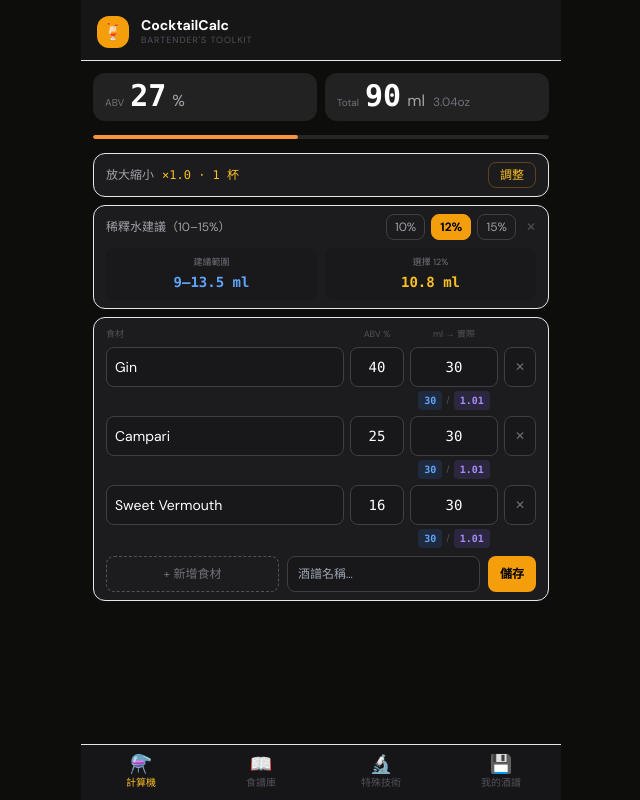
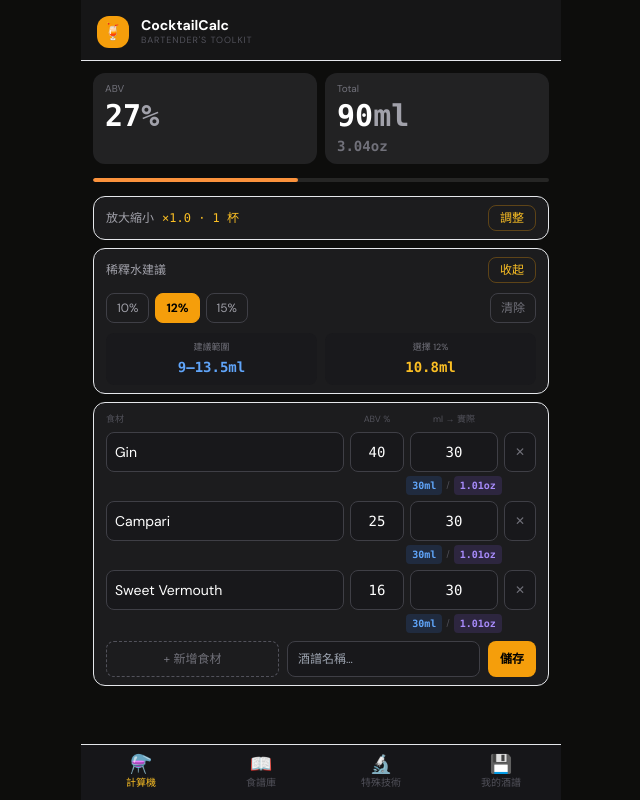
Before and after one commit to Zulfiqar-Studio/cocktail-calc, a React (Vite) app: page / in a window 1280 px wide. Both pictures are taken after a click on the button "計算". Shown: the whole page, without its empty margins (319-959 px from the left). Built offline with nearby package versions, Linux system fonts and the light colour scheme; a web font is replaced by a local one.

Commit message:
Refactor water percentage and display logic

```diff
--- a/App.jsx
+++ b/App.jsx
@@ -236,7 +236,8 @@ function TabCalc({ loadFn }) {
   const [mlTarget,   setMlTarget]   = useState("");
   const [saveName,   setSaveName]   = useState("");
   const [editingId,  setEditingId]  = useState(null);
-  const [waterPct,   setWaterPct]   = useState(null);  // null = collapsed
+  const [waterPct,   setWaterPct]   = useState(null);  // null = not calculated
+  const [waterOpen,  setWaterOpen]  = useState(false); // show detail panel
   const [scaleOpen,  setScaleOpen]  = useState(false); // collapsed by default
 
   // Persist scale mode
@@ -252,6 +253,7 @@ function TabCalc({ loadFn }) {
       setSaveName("");
       setEditingId(null);
       setWaterPct(null);
+      setWaterOpen(false);
       setScaleOpen(false);
     };
   });
@@ -297,16 +299,14 @@ function TabCalc({ loadFn }) {
 
       {/* ── Metrics row (compact, pure display) ── */}
       <div className="flex gap-2">
-        <div className="flex-1 bg-zinc-800/80 rounded-xl px-3 py-2 flex items-baseline gap-1.5">
-          <span className="text-[10px] text-zinc-500">ABV</span>
-          <span className="text-3xl font-bold text-white font-mono leading-none">{abv}</span>
-          <span className="text-base text-zinc-400">%</span>
+        <div className="flex-1 bg-zinc-800/80 rounded-xl px-3 py-2">
+          <div className="text-[10px] text-zinc-500 mb-0.5">ABV</div>
+          <div className="text-3xl font-bold text-white font-mono leading-none">{abv}<span className="text-3xl font-bold text-zinc-400">%</span></div>
         </div>
-        <div className="flex-1 bg-zinc-800/80 rounded-xl px-3 py-2 flex items-baseline gap-1.5">
-          <span className="text-[10px] text-zinc-500">Total</span>
-          <span className="text-3xl font-bold text-white font-mono leading-none">{total}</span>
-          <span className="text-base text-zinc-400">ml</span>
-          <span className="text-xs text-zinc-500 ml-0.5">{mlToOz(total)}oz</span>
+        <div className="flex-1 bg-zinc-800/80 rounded-xl px-3 py-2">
+          <div className="text-[10px] text-zinc-500 mb-0.5">Total</div>
+          <div className="text-3xl font-bold text-white font-mono leading-none">{total}<span className="text-3xl font-bold text-zinc-400">ml</span></div>
+          <div className="text-sm font-bold text-zinc-500 font-mono mt-0.5">{mlToOz(total)}<span className="text-sm font-bold text-zinc-500">oz</span></div>
         </div>
       </div>
       <ABVBar abv={abv} />
@@ -380,33 +380,52 @@ function TabCalc({ loadFn }) {
       {/* ── Water suggestion ── */}
       <div className="bg-zinc-800/60 border border-white/8 rounded-xl px-3 py-2">
         <div className="flex items-center justify-between">
-          <span className="text-xs text-zinc-400">稀釋水建議（10–15%）</span>
+          <div className="flex items-center gap-2">
+            <span className="text-xs text-zinc-400">稀釋水建議</span>
+            {/* Summary when calculated but collapsed */}
+            {waterPct !== null && !waterOpen && (
+              <span className="text-xs font-mono text-amber-400">
+                {waterPct}%  ·  {waterSuggestion.chosen}ml
+              </span>
+            )}
+          </div>
           {waterPct === null ? (
-            <button onClick={() => setWaterPct(12)}
-              className="text-xs text-amber-400 border border-amber-500/30 px-2.5 py-1 rounded-lg active:bg-amber-500/10">
+            <button onClick={() => { setWaterPct(12); setWaterOpen(true); }}
+              className="text-xs text-amber-400 border border-amber-500/30 px-2.5 py-1 rounded-lg active:bg-amber-500/10 min-w-[48px] text-center">
               計算
             </button>
           ) : (
-            <div className="flex items-center gap-1.5">
+            <button onClick={() => setWaterOpen(o => !o)}
+              className="text-xs text-amber-400 border border-amber-500/30 px-2.5 py-1 rounded-lg active:bg-amber-500/10 min-w-[48px] text-center">
+              {waterOpen ? "收起" : "調整"}
+            </button>
+          )}
+        </div>
+
+        {/* Expandable body */}
+        {waterOpen && waterSuggestion && (
+          <div className="mt-2.5">
+            <div className="flex gap-1.5 mb-2.5">
               {[10, 12, 15].map(p => (
                 <button key={p} onClick={() => setWaterPct(p)}
-                  className={`text-xs px-2 py-1 rounded-lg border transition-all ${waterPct === p ? "bg-amber-500 border-amber-500 text-black font-bold" : "border-zinc-700 text-zinc-400 active:bg-white/5"}`}>
+                  className={`text-xs px-2.5 py-1.5 rounded-lg border transition-all ${waterPct === p ? "bg-amber-500 border-amber-500 text-black font-bold" : "border-zinc-700 text-zinc-400 active:bg-white/5"}`}>
                   {p}%
                 </button>
               ))}
-              <button onClick={() => setWaterPct(null)} className="text-zinc-600 text-xs ml-1">✕</button>
+              <button onClick={() => { setWaterPct(null); setWaterOpen(false); }}
+                className="text-xs text-zinc-500 border border-zinc-700 px-2.5 py-1.5 rounded-lg active:bg-white/5 ml-auto">
+                清除
+              </button>
             </div>
-          )}
-        </div>
-        {waterSuggestion && (
-          <div className="flex gap-2 mt-2">
-            <div className="flex-1 bg-zinc-900/60 rounded-lg p-2 text-center">
-              <div className="text-[9px] text-zinc-500 mb-0.5">建議範圍</div>
-              <div className="text-sm font-bold font-mono text-blue-400">{waterSuggestion.lo}–{waterSuggestion.hi} ml</div>
-            </div>
-            <div className="flex-1 bg-zinc-900/60 rounded-lg p-2 text-center">
-              <div className="text-[9px] text-zinc-500 mb-0.5">選擇 {waterPct}%</div>
-              <div className="text-sm font-bold font-mono text-amber-400">{waterSuggestion.chosen} ml</div>
+            <div className="flex gap-2">
+              <div className="flex-1 bg-zinc-900/60 rounded-lg p-2 text-center">
+                <div className="text-[9px] text-zinc-500 mb-0.5">建議範圍</div>
+                <div className="text-sm font-bold font-mono text-blue-400">{waterSuggestion.lo}–{waterSuggestion.hi}ml</div>
+              </div>
+              <div className="flex-1 bg-zinc-900/60 rounded-lg p-2 text-center">
+                <div className="text-[9px] text-zinc-500 mb-0.5">選擇 {waterPct}%</div>
+                <div className="text-sm font-bold font-mono text-amber-400">{waterSuggestion.chosen}ml</div>
+              </div>
             </div>
           </div>
         )}
@@ -441,9 +460,9 @@ function TabCalc({ loadFn }) {
                   className={ingInputCls} />
                 {/* Pure display: scaled result */}
                 <div className="flex items-center justify-center gap-1 mt-1">
-                  <span className="text-[10px] font-bold font-mono text-blue-400 bg-blue-500/15 px-1.5 py-0.5 rounded">{scaledAmt}</span>
+                  <span className="text-[10px] font-bold font-mono text-blue-400 bg-blue-500/15 px-1.5 py-0.5 rounded">{scaledAmt}ml</span>
                   <span className="text-[9px] text-zinc-600">/</span>
-                  <span className="text-[10px] font-bold font-mono text-violet-400 bg-violet-500/15 px-1.5 py-0.5 rounded">{mlToOz(scaledAmt)}</span>
+                  <span className="text-[10px] font-bold font-mono text-violet-400 bg-violet-500/15 px-1.5 py-0.5 rounded">{mlToOz(scaledAmt)}oz</span>
                 </div>
               </div>
               <button onClick={() => removeIng(ing.id)}
```
